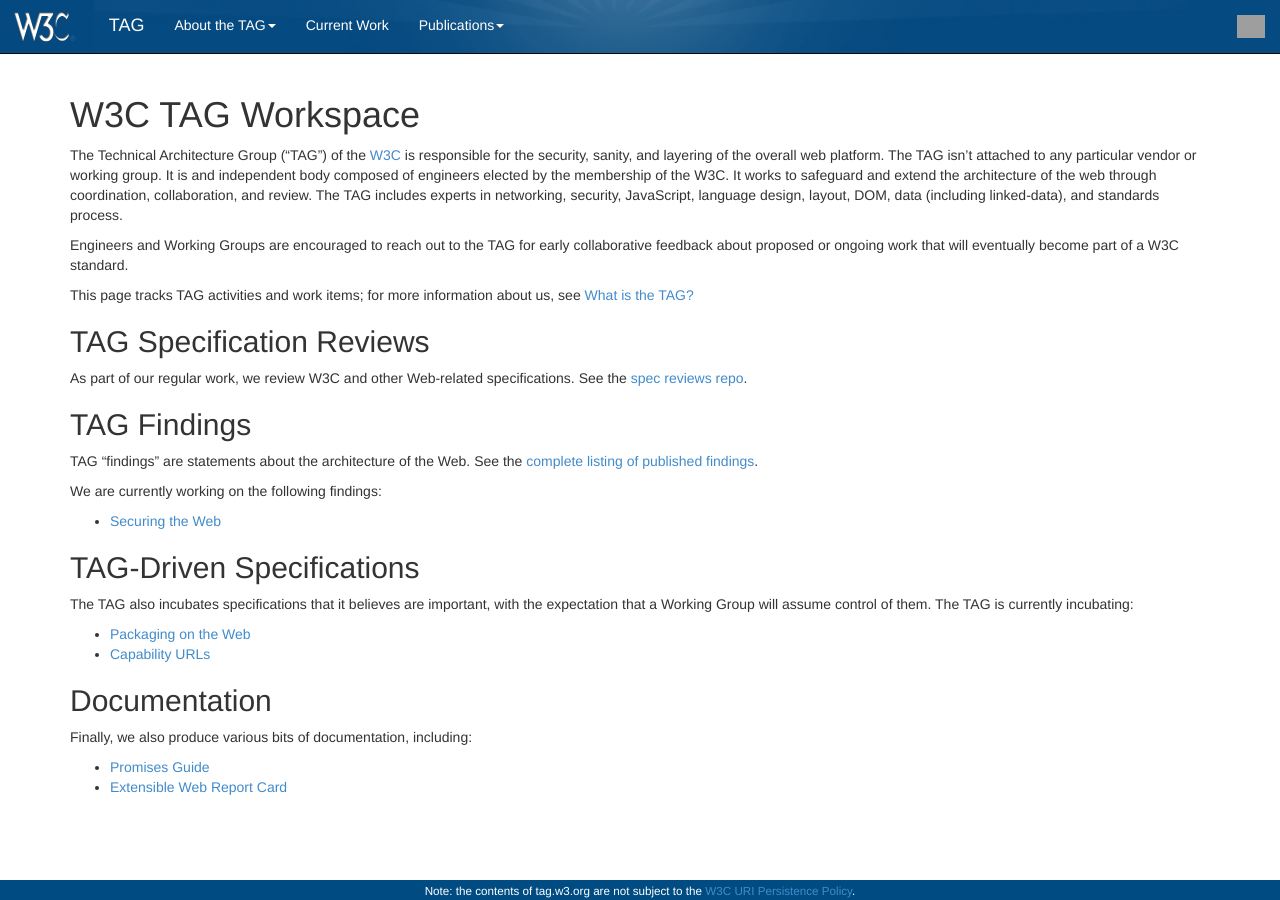
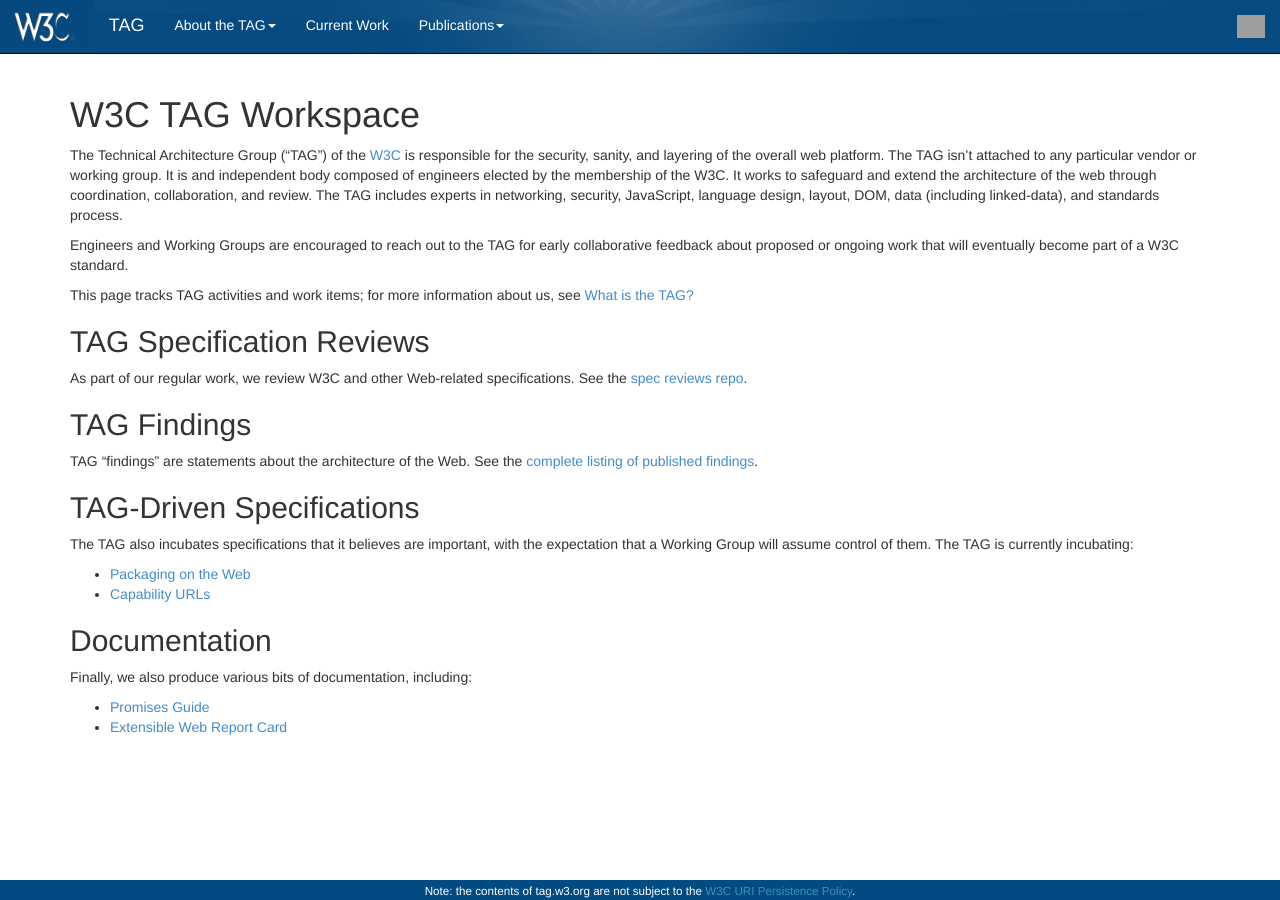
Before and after one commit to w3ctag/tag.w3.org, a Jekyll site: the page built from index.md, in a window 1280 px wide. Built offline with Jekyll 4.4.1, drawn with Linux system fonts in a browser that asks for light colours; grey boxes are pictures that could not be loaded.

Commit message:
"Securing the Web" is approved.

```diff
--- a/index.md
+++ b/index.md
@@ -21,9 +21,6 @@
 
 TAG "findings" are statements about the architecture of the Web. See the [complete listing of published findings](/findings/).
 
-We are currently working on the following findings:
-
-* [Securing the Web](https://w3ctag.github.io/web-https/)
 
 ## TAG-Driven Specifications
 
```
Also changed, not shown: findings/index.md (+1 -0 lines).
